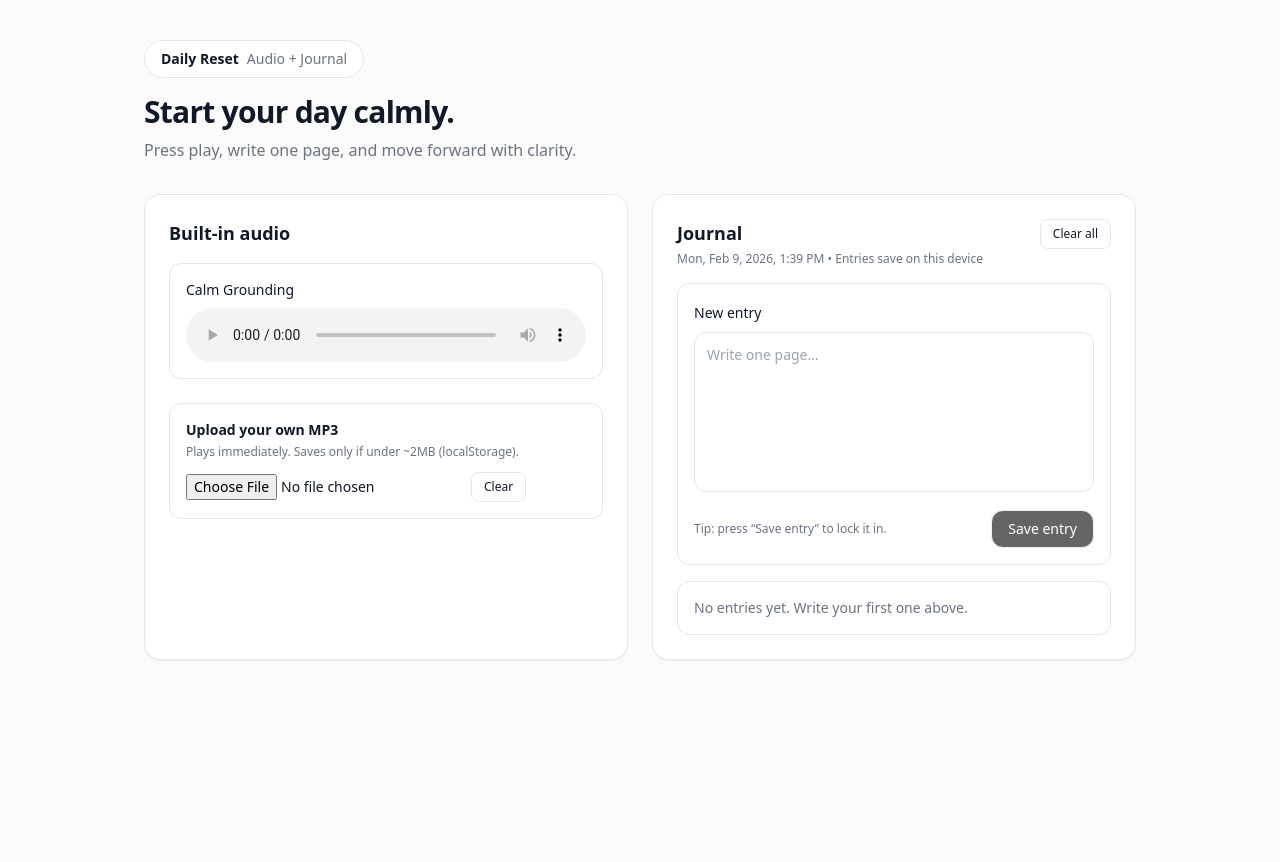
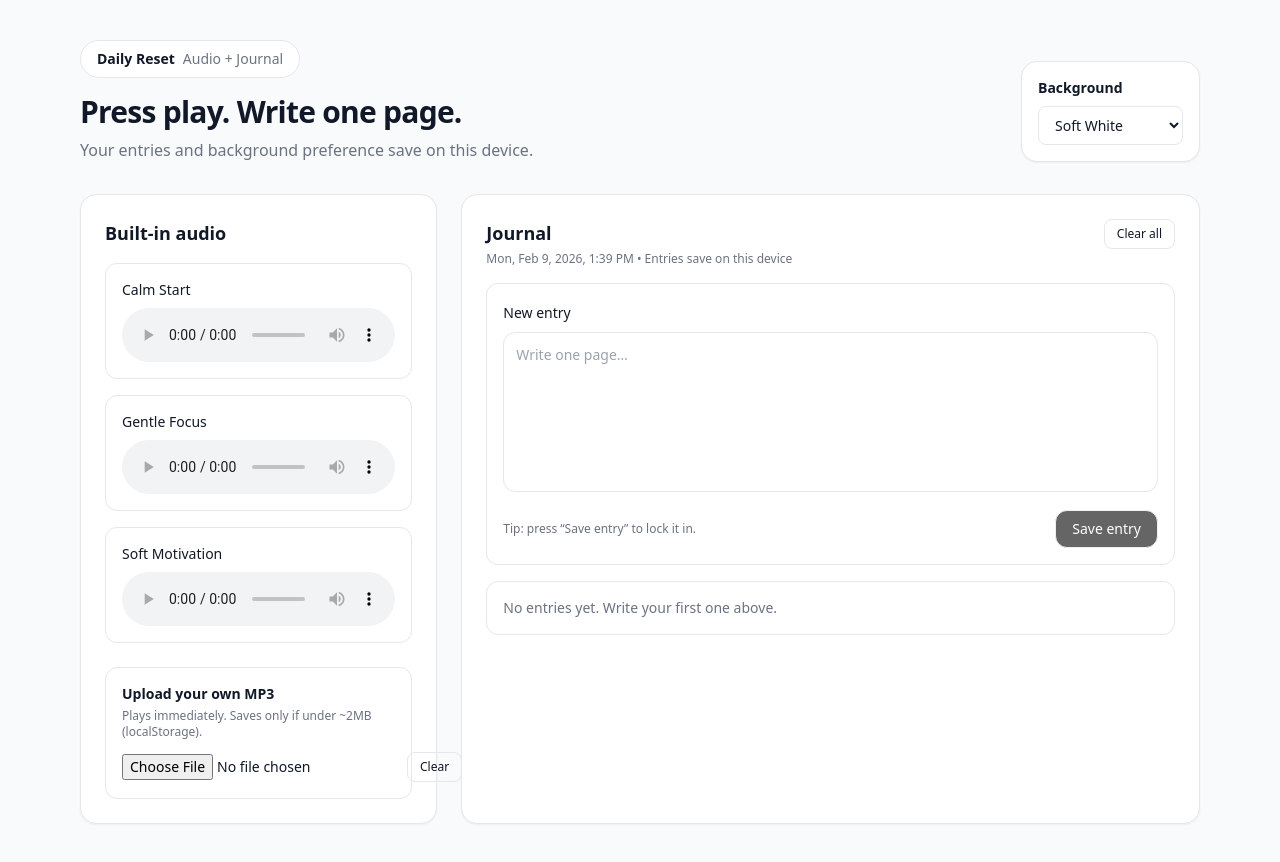
Before and after one commit to rainathecreatour-ops/Daily-Reset, a Next.js app: page / in a window 1280 px wide. Before the commit the page ends 800 px from the top, so only its background shows below. Built offline with nearby package versions, Linux system fonts and the light colour scheme.

Commit message:
Update page.tsx

```diff
--- a/app/page.tsx
+++ b/app/page.tsx
@@ -1,31 +1,80 @@
 "use client";
 
+import { useEffect, useState } from "react";
 import UserAudioUpload from "../components/UserAudioUpload";
 import JournalWithEntries from "../components/JournalWithEntries";
 
 const BUILT_IN = [
-  { title: "Calm Grounding", src: "/audio/calm-grounding.mp3" },
+  { title: "Calm Start", src: "/audio/calm-start.mp3" },
+  { title: "Gentle Focus", src: "/audio/gentle-focus.mp3" },
+  { title: "Soft Motivation", src: "/audio/soft-motivation.mp3" },
 ];
 
+const BG_KEY = "dailyreset_bg";
+
+const BG_OPTIONS = [
+  { name: "Soft White", value: "#f8fafc" },
+  { name: "Warm Cream", value: "#fff7ed" },
+  { name: "Pale Blush", value: "#fff1f2" },
+  { name: "Light Lavender", value: "#f5f3ff" },
+  { name: "Soft Mint", value: "#ecfdf5" },
+  { name: "Cool Gray", value: "#f3f4f6" },
+];
 
 export default function Page() {
+  const [bg, setBg] = useState<string>(BG_OPTIONS[0].value);
+
+  useEffect(() => {
+    try {
+      const saved = localStorage.getItem(BG_KEY);
+      if (saved) setBg(saved);
+    } catch {}
+  }, []);
+
+  useEffect(() => {
+    document.body.style.background = bg;
+    try {
+      localStorage.setItem(BG_KEY, bg);
+    } catch {}
+  }, [bg]);
+
   return (
-    <main className="mx-auto max-w-5xl px-4 py-10">
-      <header className="mb-8">
+    <main className="mx-auto max-w-6xl px-4 py-10">
+      <header className="mb-8 flex flex-col gap-4 sm:flex-row sm:items-end sm:justify-between">
+        <div>
           <div className="inline-flex items-center gap-2 rounded-full border border-[var(--border)] bg-white px-4 py-2 text-sm">
             <span className="font-semibold">Daily Reset</span>
             <span className="text-[var(--muted)]">Audio + Journal</span>
           </div>
 
           <h1 className="mt-4 text-3xl font-semibold tracking-tight">
-          Start your day calmly.
+            Press play. Write one page.
           </h1>
           <p className="mt-2 max-w-2xl text-[var(--muted)]">
-          Press play, write one page, and move forward with clarity.
+            Your entries and background preference save on this device.
           </p>
+        </div>
+
+        {/* Background picker */}
+        <div className="rounded-2xl border border-[var(--border)] bg-white p-4 shadow-sm">
+          <div className="text-sm font-semibold">Background</div>
+          <select
+            value={bg}
+            onChange={(e) => setBg(e.target.value)}
+            className="mt-2 w-full rounded-lg border border-[var(--border)] bg-white px-3 py-2 text-sm"
+          >
+            {BG_OPTIONS.map((o) => (
+              <option key={o.value} value={o.value}>
+                {o.name}
+              </option>
+            ))}
+          </select>
+        </div>
       </header>
 
-      <section className="grid gap-6 lg:grid-cols-2">
+      {/* Make Journal bigger: 3 columns, Journal spans 2 */}
+      <section className="grid gap-6 lg:grid-cols-3">
+        {/* Audio column (1/3) */}
         <div className="rounded-2xl border border-[var(--border)] bg-white p-6 shadow-sm space-y-6">
           <div>
             <h2 className="text-lg font-semibold">Built-in audio</h2>
@@ -48,7 +97,8 @@ export default function Page() {
           <UserAudioUpload />
         </div>
 
-        <div className="rounded-2xl border border-[var(--border)] bg-white p-6 shadow-sm">
+        {/* Journal column (2/3) */}
+        <div className="lg:col-span-2 rounded-2xl border border-[var(--border)] bg-white p-6 shadow-sm">
           <JournalWithEntries />
         </div>
       </section>
```
Lines whose indentation alone changed are shown as unchanged.
